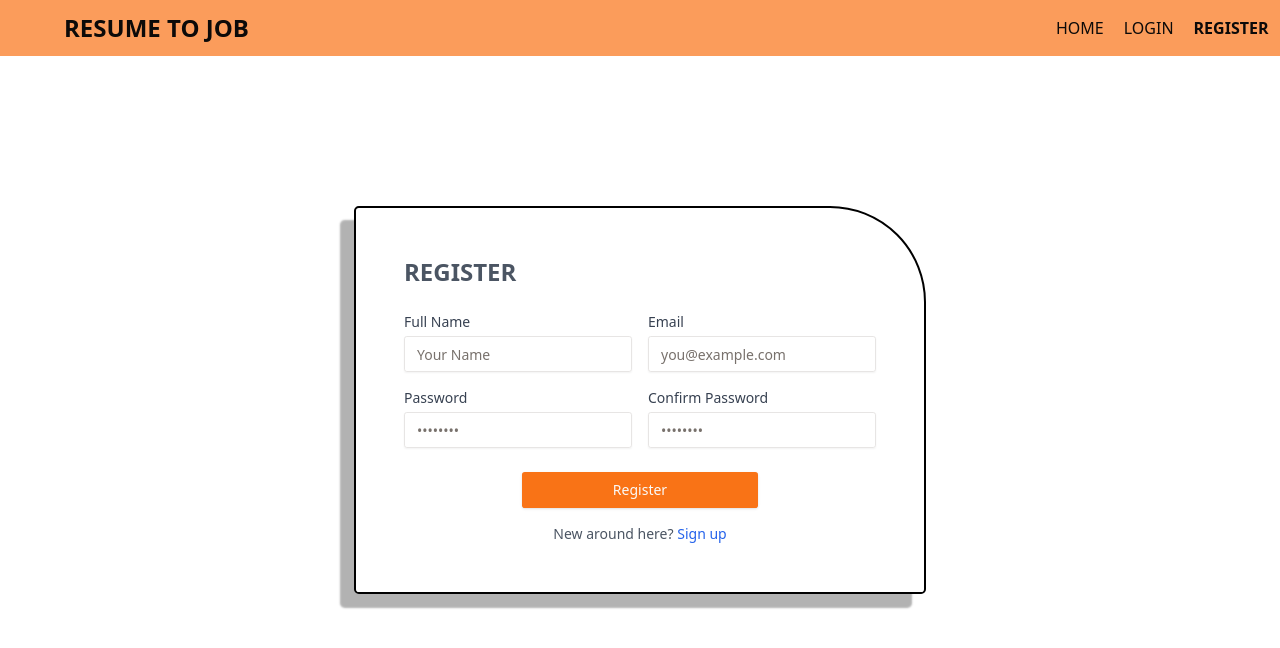
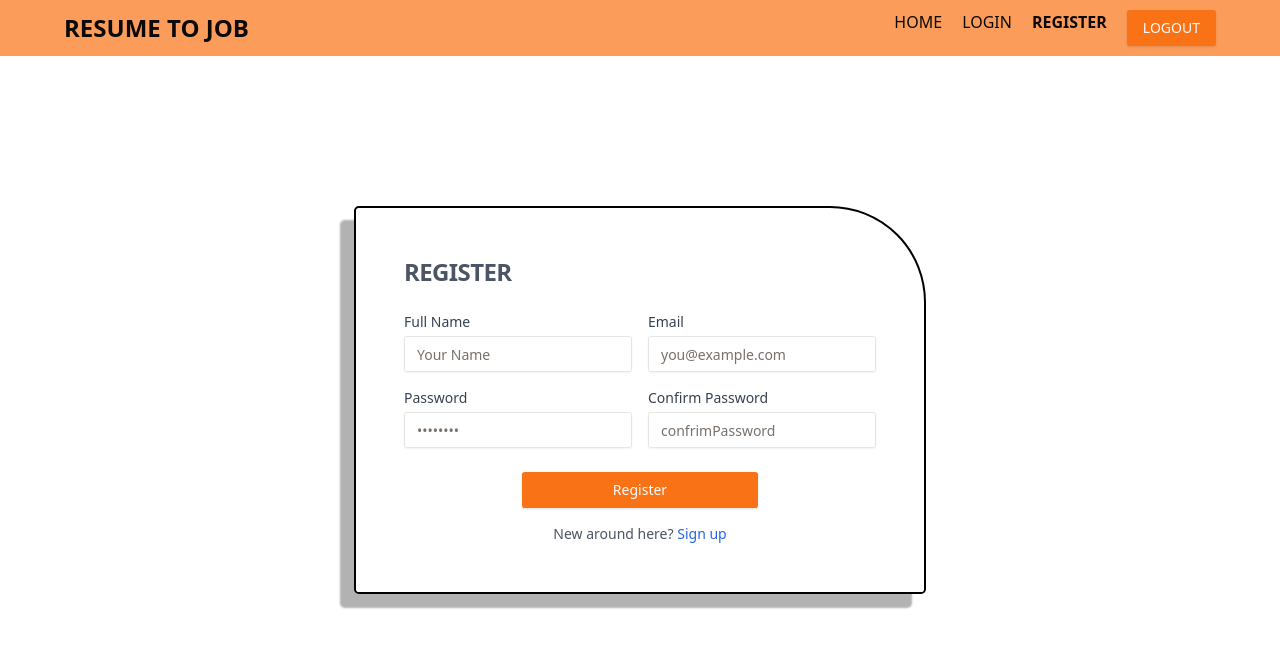
Before and after one commit to Vishrutha-VB24/Job-recommendation-with-resume-analyzer, a React (Vite) app in the folder frontend/: page /register in a window 1280 px wide. Shown: the top 648 px of the page. Built offline with nearby package versions, Linux system fonts and the light colour scheme.

Commit message:
registration autho

```diff
--- a/frontend/package.json
+++ b/frontend/package.json
@@ -23,7 +23,8 @@
     "react": "^18.3.1",
     "react-dom": "^18.3.1",
     "tailwind-merge": "^2.5.4",
-    "tailwindcss-animate": "^1.0.7"
+    "tailwindcss-animate": "^1.0.7",
+    "zustand": "^5.0.1"
   },
   "devDependencies": {
     "@eslint/js": "^9.13.0",
--- /dev/null
+++ b/frontend/src/components/Logout.tsx
@@ -0,0 +1,21 @@
+import { Button } from "@/components/ui/button";
+import authService from "../appwrite/auth";
+import useauthStore from "@/store/authStore";
+
+
+export function Logout() {
+    const clearUserInfo = useauthStore((state) => state.clearUserInfo);
+
+    async function logout(){
+        try {
+            await authService.logout()
+            alert("Logout successfull")
+            clearUserInfo()
+        } catch (error) {
+            console.log(error)
+        }
+    }
+
+
+  return <Button onClick={logout} >LOGOUT</Button>
+}
--- a/frontend/src/components/RegisterForm.tsx
+++ b/frontend/src/components/RegisterForm.tsx
@@ -1,36 +1,70 @@
-import { Button } from "./ui/button"
-import { Card, CardContent, CardFooter, CardHeader, CardTitle } from "./ui/card"
-import { Input } from "./ui/input"
+import { Button } from "./ui/button";
+import { Card, CardContent, CardFooter, CardHeader, CardTitle } from "./ui/card";
+import { Input } from "./ui/input";
+import authService from "../appwrite/auth";
+import { useRef } from "react";
+import { useNavigate } from "@tanstack/react-router";
+import useauthStore from "@/store/authStore";
 
 export default function Register() {
+  const nameRef = useRef(null);
+  const emailRef = useRef(null);
+  const passwordRef = useRef(null);
+  const confirmPasswordRef = useRef(null);
+  const navigate = useNavigate({ from: '/register' });
+  const setUserinfo = useauthStore((state) => state.setUserInfo);
+
+  async function register() {
+    const name = nameRef.current.value;
+    const email = emailRef.current.value;
+    const password = passwordRef.current.value;
+    const confirmPassword = confirmPasswordRef.current.value;
+
+    if (password !== confirmPassword) {
+      alert("Passwords do not match!");
+      return;
+    }
+
+    try {
+      await authService.createAccount({ email, password, name });
+      const userinfo = await authService.getCurrentUser()
+      setUserinfo(userinfo)
+      alert("Account created successfully!");
+      console.log(userinfo)
+      navigate({ to: '/' })
+    } catch (error) {
+      alert("Error creating account: " + error.message);
+    }
+  }
+
   return (
     <div className="flex items-center justify-center bg-white">
-      <Card className="p-6 shadow-lg rounded-lg bg-white rounded-tr-[6rem] shadow-[-14px_14px_2px_rgba(0,0,0,0.3)] border-2 border-black ">
+      <Card className="p-6 shadow-lg rounded-lg bg-white rounded-tr-[6rem] shadow-[-14px_14px_2px_rgba(0,0,0,0.3)] border-2 border-black">
         <CardHeader>
-          <p className=" text-gray-600 text-2xl font-semibold">REGISTER</p>
+          <CardTitle className="text-gray-600 text-2xl font-semibold">REGISTER</CardTitle>
         </CardHeader>
         <CardContent>
-          <form className=" grid grid-cols-2 gap-4">
+          <form className="grid grid-cols-2 gap-4">
             <div>
               <label htmlFor="fullname" className="block text-sm font-medium text-gray-700">Full Name</label>
-              <Input id="fullname" placeholder="Your Name" type="text" className="w-full mt-1" />
+              <Input id="fullname" placeholder="Your Name" type="text" className="w-full mt-1" ref={nameRef} />
             </div>
             <div>
               <label htmlFor="email" className="block text-sm font-medium text-gray-700">Email</label>
-              <Input id="email" placeholder="you@example.com" type="email" className="w-full mt-1" />
+              <Input id="email" placeholder="you@example.com" type="email" className="w-full mt-1" ref={emailRef} />
             </div>
             <div>
               <label htmlFor="password" className="block text-sm font-medium text-gray-700">Password</label>
-              <Input id="password" placeholder="••••••••" type="password" className="w-full mt-1" />
+              <Input id="password" placeholder="••••••••" type="password" className="w-full mt-1" ref={passwordRef} />
             </div>
             <div>
               <label htmlFor="confirmPassword" className="block text-sm font-medium text-gray-700">Confirm Password</label>
-              <Input id="confirmPassword" placeholder="••••••••" type="password" className="w-full mt-1" />
+              <Input id="confirmPassword" placeholder="confrimPassword" type="password" className="w-full mt-1" ref={confirmPasswordRef} />
             </div>
           </form>
         </CardContent>
-        <CardFooter className="grid w-full grid-cols-2 ">
-          <Button className="col-span-2 w-1/2 mx-auto">Register</Button>
+        <CardFooter className="grid w-full grid-cols-2">
+          <Button className="col-span-2 w-1/2 mx-auto" onClick={register}>Register</Button>
           <p className="mt-4 text-center text-sm text-gray-600 col-span-2">
             New around here?{" "}
             <a href="/login" className="text-blue-600 hover:underline">
--- a/frontend/src/routes/__root.tsx
+++ b/frontend/src/routes/__root.tsx
@@ -1,3 +1,4 @@
+import { Logout } from '@/components/Logout'
 import { createRootRoute, Link, Outlet } from '@tanstack/react-router'
 import { TanStackRouterDevtools } from '@tanstack/router-devtools'
 
@@ -18,7 +19,7 @@ export const Route = createRootRoute({
         <div className='logo'>
             <h1 className='text-2xl font-semibold'>RESUME TO JOB</h1>
         </div>
-        <div className='navlist w-40 '>
+        <div className='navlist  '>
           <ul className='flex gap-5'>
             <li>
               <Link to="/" className="[&.active]:font-bold">
@@ -35,6 +36,7 @@ export const Route = createRootRoute({
                 REGISTER
               </Link>
             </li>
+            <li><Logout></Logout></li>
           </ul>
 
         </div>
--- a/frontend/src/routes/index.tsx
+++ b/frontend/src/routes/index.tsx
@@ -1,11 +1,6 @@
 import { createFileRoute } from '@tanstack/react-router'
-import c from '../conf/conf.ts'
-import {useEffect} from "react";
 const index = ()=> {
-  useEffect(() => {
 
-    console.log(c);
-  }, [])
   return (
     <div>Hello</div>
   )
--- /dev/null
+++ b/frontend/src/store/authStore.ts
@@ -0,0 +1,13 @@
+import { create } from 'zustand';
+
+const useauthStore = create((set) => ({
+  userInfo: null,  // Initialize userInfo to null
+
+  // Method to set the userInfo
+  setUserInfo: (userData: object) => set({ userInfo: userData }),
+
+  // Method to clear the userInfo (set it to null)
+  clearUserInfo: () => set({ userInfo: null }),
+}));
+
+export default useauthStore;
```
Also changed, not shown: 1 other file (tests, documents, lock files or other folders).
